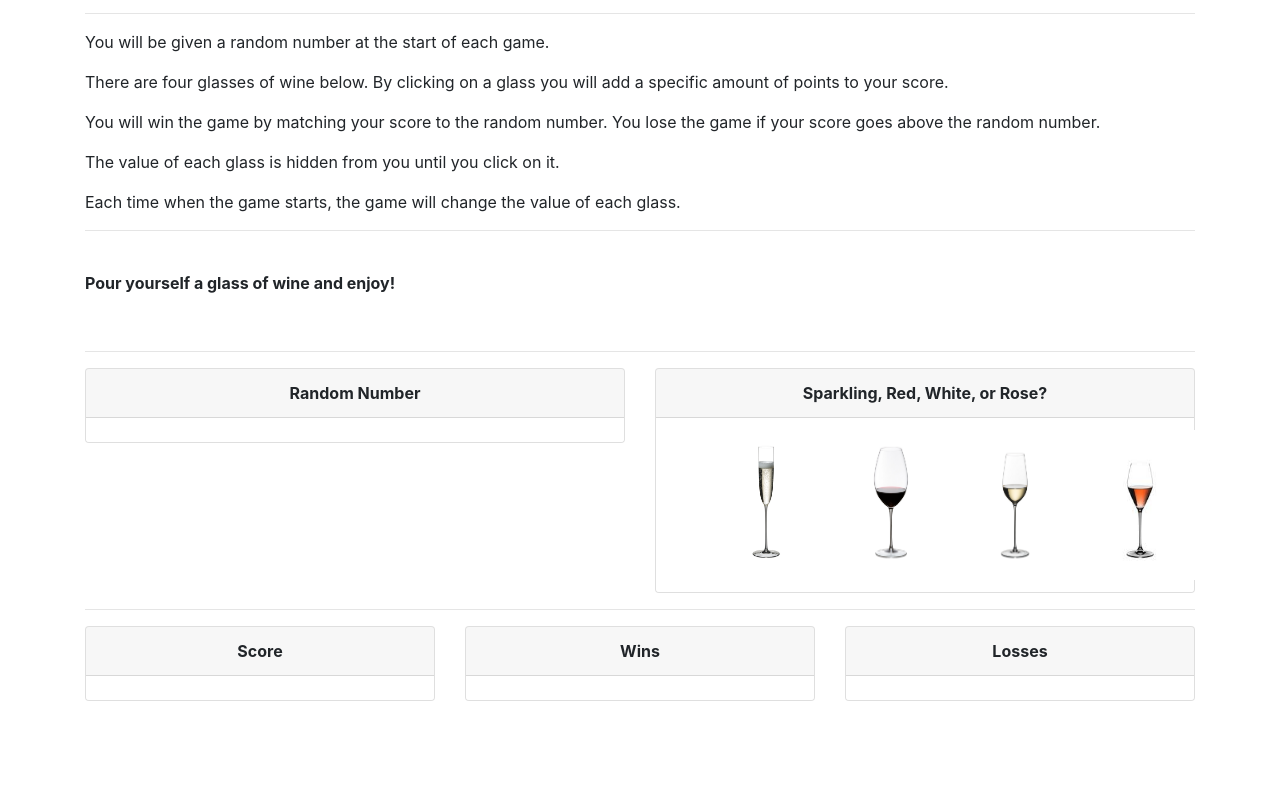
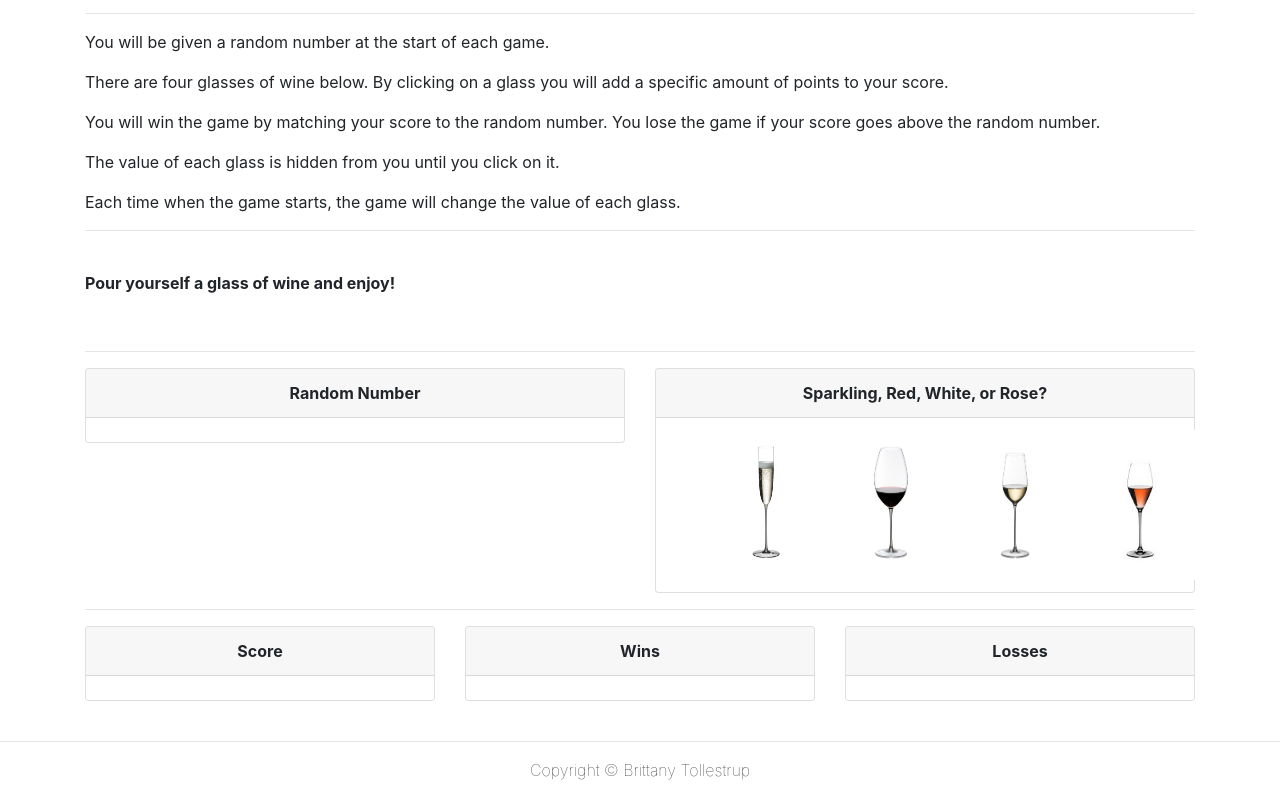
Before and after one commit to bwtollestrup/unit-4-game, a plain HTML site: page index.html in a window 1280 px wide. Shown: the part 323-1121 px from the top of the page. Before the commit the page ends 1024 px from the top, so only its background shows below. Drawn offline with nearby package versions, Linux system fonts and the light colour scheme.

Commit message:
final updates to HTML/CSS

```diff
--- a/Assets/CSS/style.css
+++ b/Assets/CSS/style.css
@@ -2,3 +2,8 @@
     text-align: center;
     font-weight: bold;
 }
+
+.footer {
+    text-align: center;
+    font-weight: lighter;
+}
--- a/index.html
+++ b/index.html
@@ -141,6 +141,13 @@
             </div>
         </div>
     </div>
+    <br>
+    <hr>
+    <footer>
+            <div class="footer">
+                <p>Copyright &copy; Brittany Tollestrup</p>
+            </div>
+        </footer>
     <script src="Assets/Javascript/game.js"></script>
 </body>
 
```
